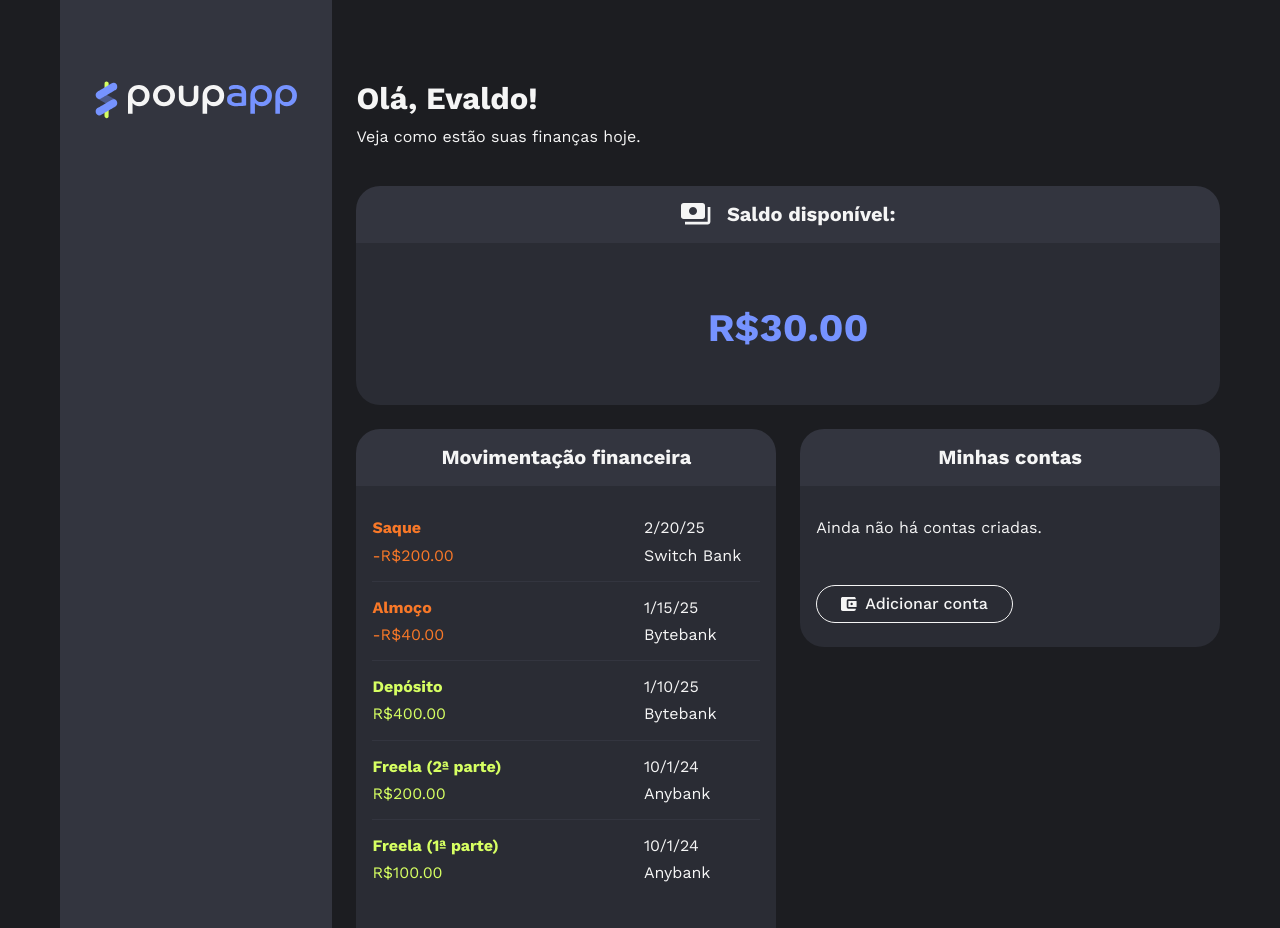
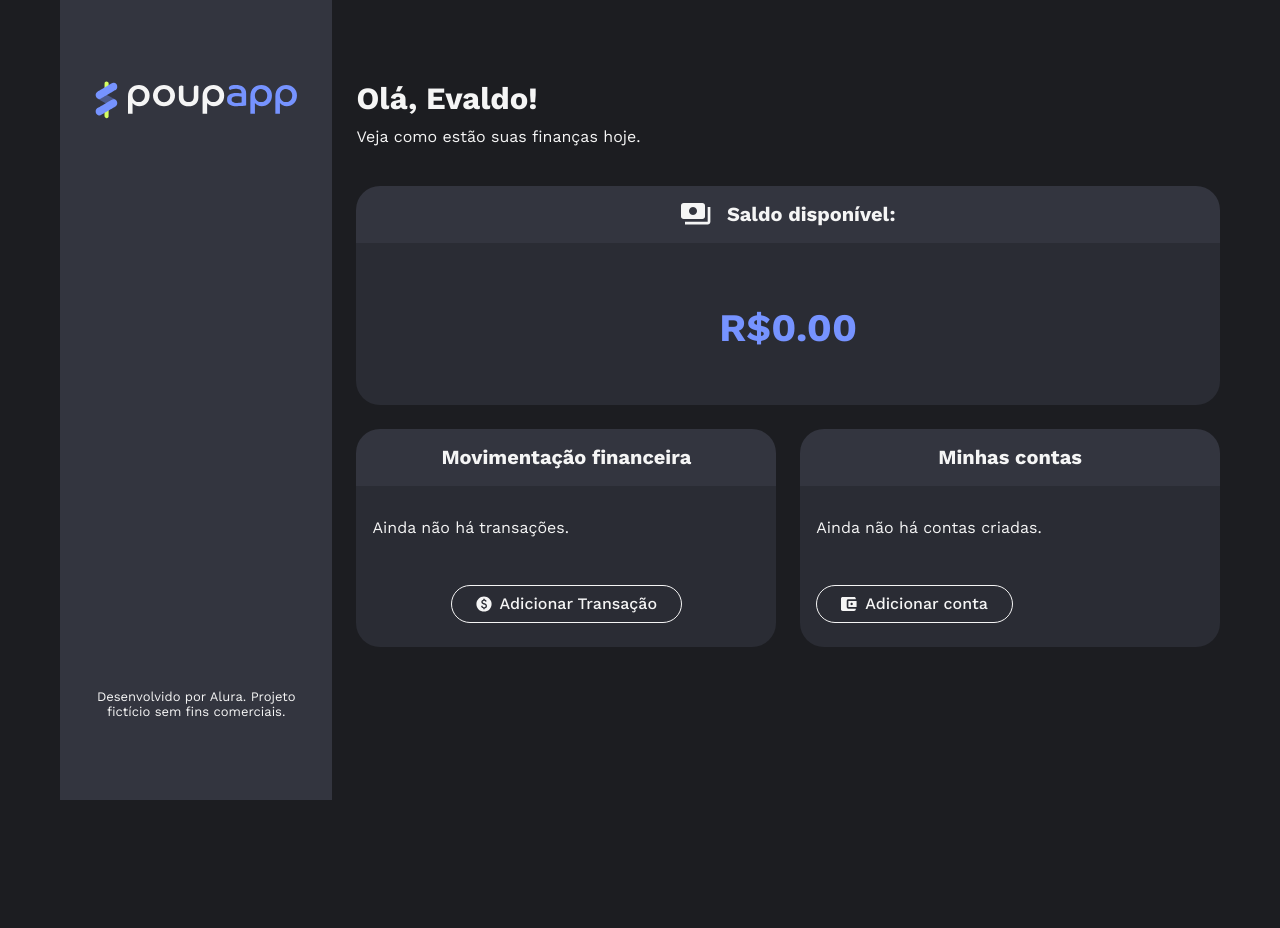
Before and after one commit to MateusLima96/poupapp, an Angular app: page / in a window 1280 px wide. Shown: the top 928 px of the page. After the commit the page ends 800 px from the top, so only its background shows below. Built offline with nearby package versions, Linux system fonts and the light colour scheme.

Commit message:
feat: add balance to financial area component

```diff
--- a/src/app/area-financeira/area-financeira.component.html
+++ b/src/app/area-financeira/area-financeira.component.html
@@ -1,5 +1,5 @@
 <div class="area-financeira">
-  <app-saldo class="saldo" [saldo]="saldo" />
+  <app-saldo class="saldo" [saldo]="saldo()" />
   <app-transacoes class="transacoes"
   [transacoes]="transacoes()"
   (transacaoCriada)="processarTransacao($event)"
--- a/src/app/area-financeira/area-financeira.component.ts
+++ b/src/app/area-financeira/area-financeira.component.ts
@@ -1,4 +1,4 @@
-import { Component, signal } from '@angular/core';
+import { Component, computed, signal } from '@angular/core';
 import { SaldoComponent } from "./saldo/saldo.component";
 import { TransacoesComponent } from "./transacoes/transacoes.component";
 import { ContasComponent } from "./contas/contas.component";
@@ -12,57 +12,49 @@ import { Transacao, TipoTransacao } from './compartilhados/transacao.model';
   styleUrl: './area-financeira.component.css'
 })
 export class AreaFinanceiraComponent {
-  saldo = 30;
+
+  transacoes = signal<Transacao[]>([]);
+
+  contasComSaldoInicial = signal<Conta[]>([]);
 
 
+  contas = computed(() => {
+    return this.contasComSaldoInicial().map((conta) => {
+      const saldoAtualizado = this.calculaSaldoAtualizado(conta);
 
-  transacoes = signal<Transacao[]>([
-    {
-      id: '5',
-      nome: '',
-      tipo: TipoTransacao.SAQUE,
-      valor: 200,
-      data: new Date('2025-02-20T00:00'),
-      conta: 'Switch Bank'
-    },
-    {
-      id: '4',
-      nome: 'Almoço',
-      tipo: TipoTransacao.SAQUE,
-      valor: 40,
-      data: new Date('2025-01-15T00:00'),
-      conta: 'Bytebank'
-    },
-    {
-      id: '3',
-      nome: '',
-      tipo: TipoTransacao.DEPOSITO,
-      valor: 400,
-      data: new Date('2025-01-10T00:00'),
-      conta: 'Bytebank'
-    },
-    {
-      id: '2',
-      nome: 'Freela (2ª parte)',
-      tipo: TipoTransacao.DEPOSITO,
-      valor: 200,
-      data: new Date('2024-10-01T00:00'),
-      conta: 'Anybank'
-    },
-    {
-      id: '1',
-      nome: 'Freela (1ª parte)',
-      tipo: TipoTransacao.DEPOSITO,
-      valor: 100,
-      data: new Date('2024-10-01T00:00'),
-      conta: 'Anybank'
-    },
-  ]);
+      return { ...conta, saldo: saldoAtualizado}
+    })
+  })
 
-  contas = signal<Conta[]>([]);
+  calculaSaldoAtualizado(contaSaldoInicial: Conta) {
+    const transacoesDaConta = this.transacoes().filter((transacao) => {
+      return transacao.conta === contaSaldoInicial.nome;
+    })
+
+    const novoSaldo = transacoesDaConta.reduce((acc, transacao) => {
+      switch (transacao.tipo) {
+        case TipoTransacao.DEPOSITO:
+          return acc + transacao.valor;
+        case TipoTransacao.SAQUE:
+          return acc - transacao.valor;
+        default:
+          transacao.tipo satisfies never;
+          throw new Error('Tipo de transacao nao identificado')
+      }
+    }, contaSaldoInicial.saldo)
+
+    return novoSaldo
+  }
+
+  saldo = computed(() => {
+    return this.contas().reduce((acc, conta) => {
+      return acc + conta.saldo;
+    }, 0);
+  });
+
 
   adicionarConta(conta: Conta) {
-     this.contas.update((contas) => [...contas, conta]);
+     this.contasComSaldoInicial.update((contas) => [...contas, conta]);
   }
 
 
```
